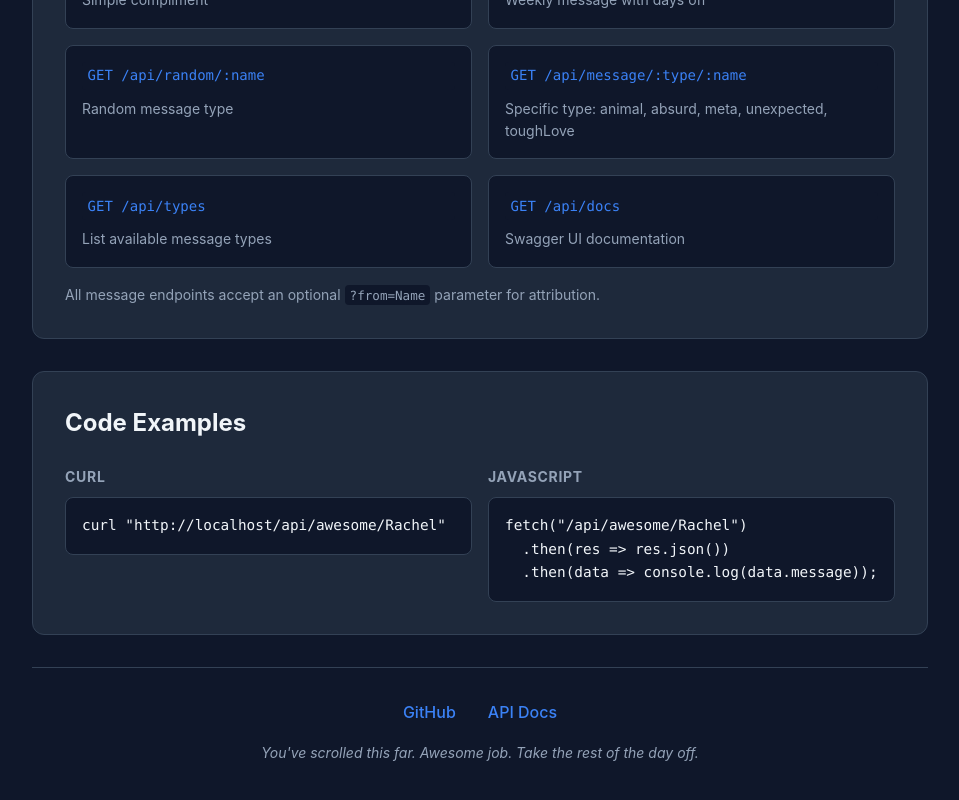
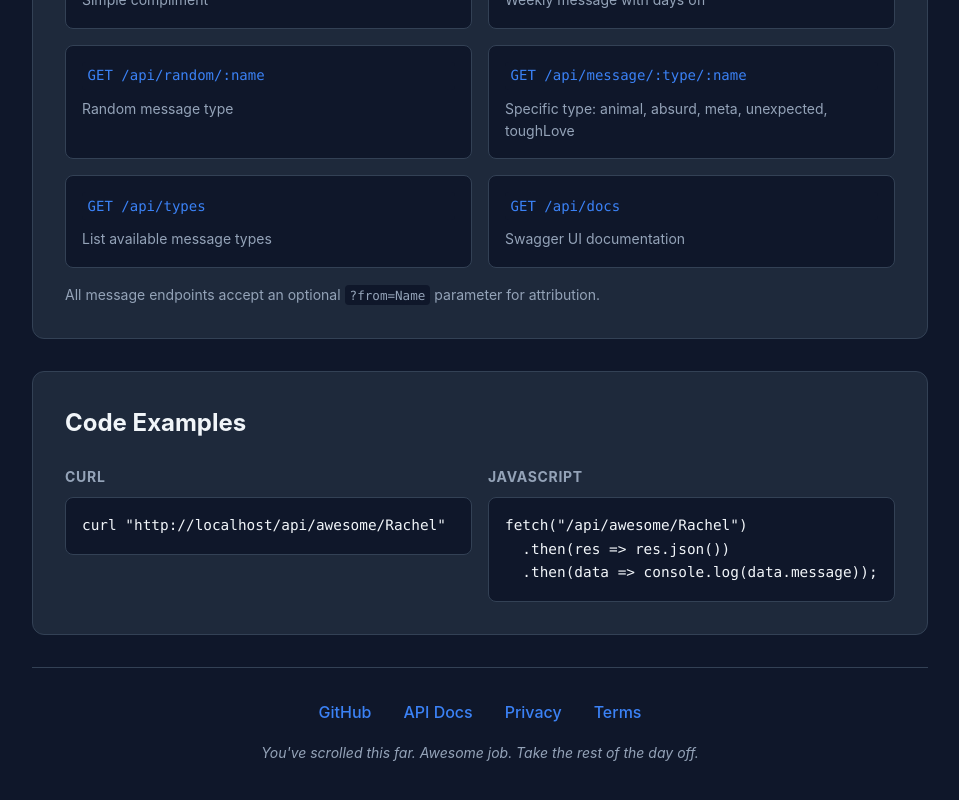
Before and after one commit to ctf2009/ajaas, a React (Vite) app in the folder src/web/: page / in a window 1280 px wide. Shown: the part 1768-2568 px from the top of the page, without its empty margins (160-1119 px from the left). Built offline with nearby package versions, Linux system fonts and the light colour scheme.

Commit message:
feat: add privacy and terms links to landing page

```diff
--- a/src/web/src/App.tsx
+++ b/src/web/src/App.tsx
@@ -277,6 +277,20 @@ function App() {
             GitHub
           </a>
           <a href="/api/docs">API Docs</a>
+          <a
+            href="https://github.com/ctf2009/ajaas/blob/main/PRIVACY_POLICY.md"
+            target="_blank"
+            rel="noopener noreferrer"
+          >
+            Privacy
+          </a>
+          <a
+            href="https://github.com/ctf2009/ajaas/blob/main/TERMS_OF_SERVICE.md"
+            target="_blank"
+            rel="noopener noreferrer"
+          >
+            Terms
+          </a>
         </div>
         <p className="footer-message">
           You've scrolled this far. Awesome job. Take the rest of the day off.
```
Also changed, not shown: 2 other files (tests, documents, lock files or other folders).
